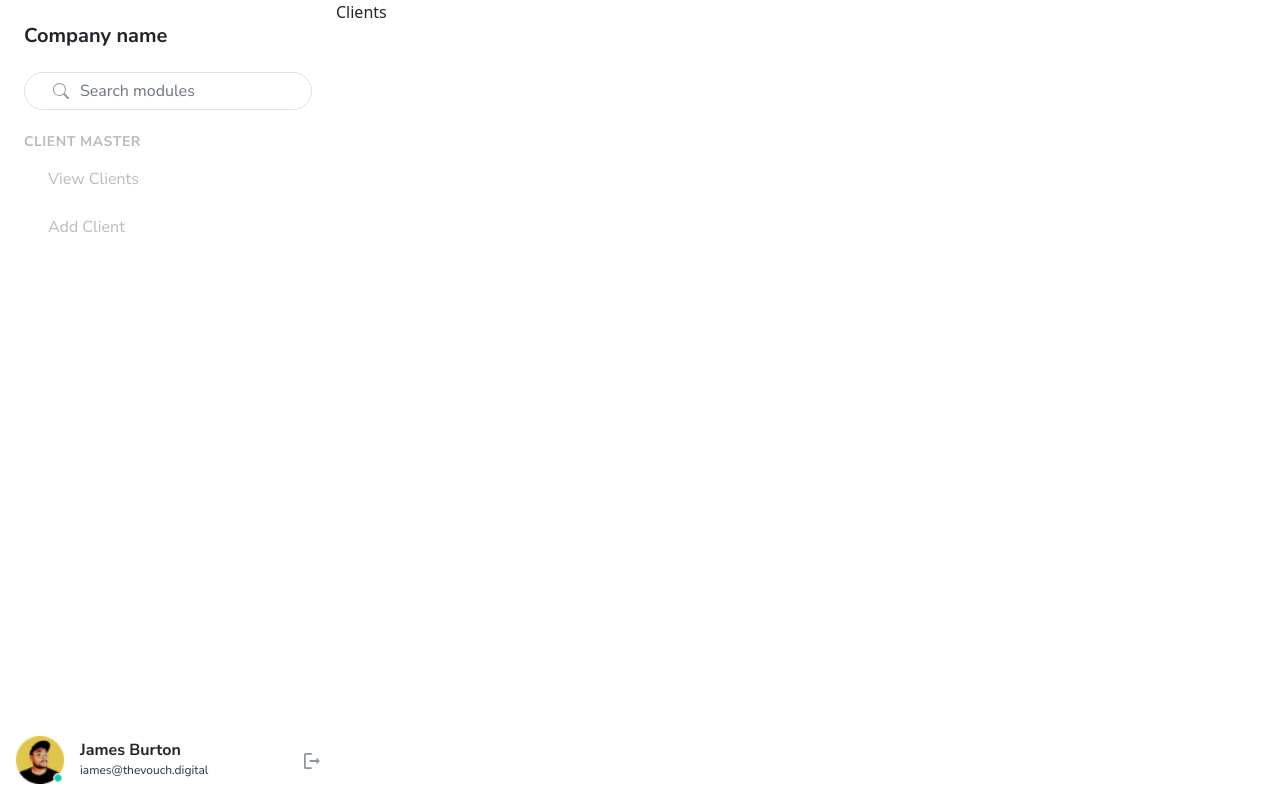
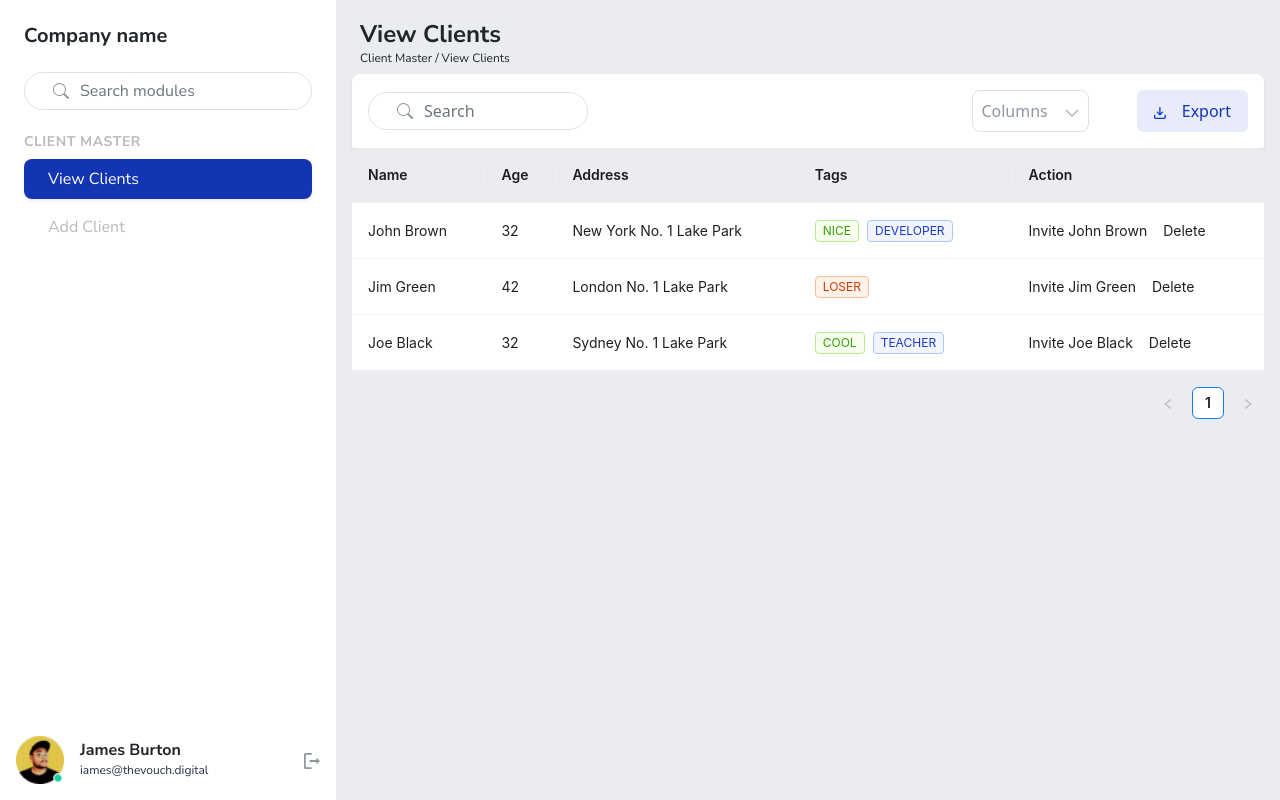
Before and after one commit to bhatshakran/vouch-adminpanel, a React (Vite) app: page /clients in a window 1280 px wide. Built offline with nearby package versions, Linux system fonts and the light colour scheme.

Commit message:
Added:header of table

```diff
--- a/package.json
+++ b/package.json
@@ -9,6 +9,7 @@
     "preview": "vite preview"
   },
   "dependencies": {
+    "antd": "^5.3.1",
     "bootstrap": "^5.2.3",
     "bootstrap-icons": "^1.10.3",
     "react": "^18.2.0",
--- a/src/App.css
+++ b/src/App.css
@@ -19,11 +19,33 @@
   /* font-family: 'Nunito Sans' !important; */
 }
 
+.outl {
+  width: calc(100% - 336px);
+}
+
 .secondarycolor {
   color: #686687 !important;
+}
+
+.nunito {
+  font-family: 'Nunito Sans' !important;
+}
+
+@media only screen and (max-width: 992px) {
+  .outl {
+    width: calc(100% - 80px) !important;
+  }
 }
 @media only screen and (min-width: 768px) {
   .login-left {
     width: 400px !important;
   }
 }
+
+.ant-table-thead .ant-table-cell {
+  background-color: #eaecf0 !important;
+}
+.rounded-top-3 {
+  border-top-left-radius: 8px;
+  border-top-right-radius: 8px;
+}
--- a/src/main.jsx
+++ b/src/main.jsx
@@ -5,8 +5,8 @@ import { createBrowserRouter, RouterProvider } from 'react-router-dom';
 import Dashboard from './routes/Dashboard';
 import Login from './routes/Login';
 import './App.css';
-import Clients from './routes/Dashboard/Clients';
-import AddClient from './routes/Dashboard/AddClient';
+import Clients from './routes/Dashboard/Clients/Clients';
+import AddClient from './routes/Dashboard/Clients/AddClient';
 
 const router = createBrowserRouter([
   {
--- a/src/routes/Dashboard/Clients.tsx
+++ /dev/null
@@ -1,7 +0,0 @@
-import React from 'react';
-
-const Clients = () => {
-  return <div>Clients</div>;
-};
-
-export default Clients;
--- /dev/null
+++ b/src/routes/Dashboard/Clients/Clients.tsx
@@ -0,0 +1,88 @@
+import { Space, Table, Tag } from 'antd';
+import React from 'react';
+import HeaderOfTable from './HeaderOfTable';
+
+const columns = [
+  {
+    title: 'Name',
+    dataIndex: 'name',
+    key: 'name',
+    render: (text) => <a>{text}</a>,
+  },
+  {
+    title: 'Age',
+    dataIndex: 'age',
+    key: 'age',
+  },
+  {
+    title: 'Address',
+    dataIndex: 'address',
+    key: 'address',
+  },
+  {
+    title: 'Tags',
+    key: 'tags',
+    dataIndex: 'tags',
+    render: (_, { tags }) => (
+      <>
+        {tags.map((tag) => {
+          let color = tag.length > 5 ? 'geekblue' : 'green';
+          if (tag === 'loser') {
+            color = 'volcano';
+          }
+          return (
+            <Tag color={color} key={tag}>
+              {tag.toUpperCase()}
+            </Tag>
+          );
+        })}
+      </>
+    ),
+  },
+  {
+    title: 'Action',
+    key: 'action',
+    render: (_, record) => (
+      <Space size='middle'>
+        <a>Invite {record.name}</a>
+        <a>Delete</a>
+      </Space>
+    ),
+  },
+];
+const data = [
+  {
+    key: '1',
+    name: 'John Brown',
+    age: 32,
+    address: 'New York No. 1 Lake Park',
+    tags: ['nice', 'developer'],
+  },
+  {
+    key: '2',
+    name: 'Jim Green',
+    age: 42,
+    address: 'London No. 1 Lake Park',
+    tags: ['loser'],
+  },
+  {
+    key: '3',
+    name: 'Joe Black',
+    age: 32,
+    address: 'Sydney No. 1 Lake Park',
+    tags: ['cool', 'teacher'],
+  },
+];
+
+const Clients = () => {
+  return (
+    <section>
+      <div className='mx-3'>
+        <HeaderOfTable />
+        <Table columns={columns} dataSource={data} />
+      </div>
+    </section>
+  );
+};
+
+export default Clients;
--- /dev/null
+++ b/src/routes/Dashboard/Clients/HeaderOfTable.jsx
@@ -0,0 +1,94 @@
+import React from 'react';
+
+const HeaderOfTable = () => {
+  return (
+    <section className='bg-white rounded-top-3 shadow-sm '>
+      <div className='d-flex justify-content-between px-3 align-items-center py-3'>
+        <div className=' w-25 input-group  border rounded-pill px-3 '>
+          <span
+            className='input-group-text bg-white border-0 '
+            id='basic-addon1'
+            style={{ color: '#8E96A0', borderColor: '#e6e6e6' }}
+          >
+            <svg
+              xmlns='http://www.w3.org/2000/svg'
+              width='16'
+              height='16'
+              fill='currentColor'
+              className='bi bi-search'
+              viewBox='0 0 16 16'
+            >
+              <path d='M11.742 10.344a6.5 6.5 0 1 0-1.397 1.398h-.001c.03.04.062.078.098.115l3.85 3.85a1 1 0 0 0 1.415-1.414l-3.85-3.85a1.007 1.007 0 0 0-.115-.1zM12 6.5a5.5 5.5 0 1 1-11 0 5.5 5.5 0 0 1 11 0z' />
+            </svg>
+          </span>
+          <input
+            type='text'
+            className='form-control border-0 px-0 myinput fw-normal '
+            placeholder='Search '
+            aria-label='Search '
+            aria-describedby='basic-addon1'
+            style={{
+              color: '#8E96A0',
+              borderColor: '#e6e6e6',
+            }}
+          />
+        </div>
+        <section className='d-flex gap-5'>
+          <div
+            className='border rounded-3 p-2 d-flex gap-3'
+            style={{ borderColor: '#e6e6e6', color: '#8E96A0' }}
+          >
+            Columns
+            <span>
+              <svg
+                xmlns='http://www.w3.org/2000/svg'
+                width='16'
+                height='16'
+                fill='currentColor'
+                className='bi bi-chevron-down'
+                viewBox='0 0 16 16'
+              >
+                <path
+                  fillRule='evenodd'
+                  d='M1.646 4.646a.5.5 0 0 1 .708 0L8 10.293l5.646-5.647a.5.5 0 0 1 .708.708l-6 6a.5.5 0 0 1-.708 0l-6-6a.5.5 0 0 1 0-.708z'
+                />
+              </svg>
+            </span>
+          </div>
+
+          <div>
+            <button
+              className='btn primarycolor p-2 px-3 d-flex gap-3 align-items-center'
+              style={{ backgroundColor: '#E8EBF9' }}
+            >
+              <span className=''>
+                <svg
+                  width='12'
+                  height='12'
+                  viewBox='0 0 12 12'
+                  fill='none'
+                  xmlns='http://www.w3.org/2000/svg'
+                >
+                  <g clipPath='url(#clip0_7902_1017)'>
+                    <path
+                      d='M5.90665 8.46959C5.81612 8.46959 5.73126 8.45262 5.65205 8.41867C5.57284 8.38472 5.49929 8.33381 5.4314 8.26591L2.76662 5.60113C2.63083 5.46535 2.56577 5.3041 2.57143 5.1174C2.57709 4.93069 2.64781 4.77511 2.78359 4.65064C2.91938 4.51485 3.07779 4.44696 3.25884 4.44696C3.43989 4.44696 3.5983 4.51485 3.73409 4.65064L5.22772 6.16124V0.678925C5.22772 0.486563 5.29279 0.325318 5.42291 0.195191C5.55304 0.0650636 5.71429 0 5.90665 0C6.09901 0 6.26025 0.0650636 6.39038 0.195191C6.52051 0.325318 6.58557 0.486563 6.58557 0.678925V6.16124L8.09618 4.65064C8.23197 4.51485 8.39038 4.44696 8.57143 4.44696C8.75248 4.44696 8.91089 4.51485 9.04668 4.65064C9.18246 4.77511 9.25035 4.93069 9.25035 5.1174C9.25035 5.3041 9.18246 5.46535 9.04668 5.60113L6.3819 8.26591C6.314 8.33381 6.23762 8.38472 6.15276 8.41867C6.06789 8.45262 5.98586 8.46959 5.90665 8.46959ZM1.35785 12C0.984441 12 0.664781 11.867 0.398869 11.6011C0.132956 11.3352 0 11.0156 0 10.6421V8.46959C0 8.27723 0.0650638 8.11598 0.195191 7.98586C0.325318 7.85573 0.486563 7.79067 0.678925 7.79067C0.871287 7.79067 1.03253 7.85573 1.16266 7.98586C1.29279 8.11598 1.35785 8.27157 1.35785 8.45262V10.6421H10.4554V8.45262C10.4554 8.27157 10.5205 8.11598 10.6506 7.98586C10.7808 7.85573 10.942 7.79067 11.1344 7.79067C11.3154 7.79067 11.471 7.85573 11.6011 7.98586C11.7313 8.11598 11.7963 8.27157 11.7963 8.45262V10.6421C11.7963 11.0156 11.6634 11.3352 11.3975 11.6011C11.1315 11.867 10.8175 12 10.4554 12H1.35785Z'
+                      fill='#153AC7'
+                    />
+                  </g>
+                  <defs>
+                    <clipPath id='clip0_7902_1017'>
+                      <rect width='12' height='12' fill='white' />
+                    </clipPath>
+                  </defs>
+                </svg>
+              </span>
+              <span>Export</span>
+            </button>
+          </div>
+        </section>
+      </div>
+    </section>
+  );
+};
+
+export default HeaderOfTable;
--- /dev/null
+++ b/src/routes/Dashboard/Navbar/Navbar.tsx
@@ -0,0 +1,16 @@
+import React from 'react';
+
+const Navbar = () => {
+  return (
+    <div style={{ height: '58px' }} className='nunito  py-1 px-4'>
+      <h2 className='fw-bold my-0' style={{ fontSize: '24px' }}>
+        View Clients
+      </h2>
+      <p className='my-0' style={{ fontSize: '12px' }}>
+        Client Master / View Clients
+      </p>
+    </div>
+  );
+};
+
+export default Navbar;
--- a/src/routes/Dashboard/Sidebar/Sidebar.jsx
+++ b/src/routes/Dashboard/Sidebar/Sidebar.jsx
@@ -1,9 +1,10 @@
-import React, { useState } from 'react';
-import { Link } from 'react-router-dom';
+import React from 'react';
+import { Link, useLocation } from 'react-router-dom';
 import avatar from '../../../assets/Avatars.png';
 
 const Sidebar = () => {
-  const [activeTab, setActiveTab] = useState('');
+  const { pathname } = useLocation();
+
   return (
     <>
       <div
@@ -23,7 +24,7 @@ const Sidebar = () => {
                 width='16'
                 height='16'
                 fill='currentColor'
-                class='bi bi-search'
+                className='bi bi-search'
                 viewBox='0 0 16 16'
               >
                 <path d='M11.742 10.344a6.5 6.5 0 1 0-1.397 1.398h-.001c.03.04.062.078.098.115l3.85 3.85a1 1 0 0 0 1.415-1.414l-3.85-3.85a1.007 1.007 0 0 0-.115-.1zM12 6.5a5.5 5.5 0 1 1-11 0 5.5 5.5 0 0 1 11 0z' />
@@ -60,9 +61,8 @@ const Sidebar = () => {
               to='/clients'
               role='button'
               className={`  px-4 py-2 rounded-3 my-0  ${
-                activeTab === 'clients' && 'primarybg text-white shadow-sm'
+                pathname === '/clients' && 'primarybg text-white shadow-sm'
               }`}
-              onClick={() => setActiveTab('clients')}
               style={{
                 fontSize: '16px',
                 textDecoration: 'none',
@@ -75,14 +75,13 @@ const Sidebar = () => {
               to='/add'
               role='button'
               className={`px-4 py-2 rounded-3  my-0 ${
-                activeTab === 'add' && 'primarybg text-white shadow-sm'
+                pathname === '/add' && 'primarybg text-white shadow-sm'
               }`}
               style={{
                 fontSize: '16px',
                 textDecoration: 'none',
                 color: '#B8BABC',
               }}
-              onClick={() => setActiveTab('add')}
             >
               Add Client
             </Link>
@@ -148,9 +147,8 @@ const Sidebar = () => {
           <Link
             to='/clients'
             className={`d-flex flex-column gap-2    py-2 my-0 ${
-              activeTab === 'clients' && 'primarybg shadow-sm'
+              pathname === '/clients' && 'primarybg shadow-sm'
             }  `}
-            onClick={() => setActiveTab('clients')}
           >
             <svg
               xmlns='http://www.w3.org/2000/svg'
@@ -158,7 +156,7 @@ const Sidebar = () => {
               height='25'
               fill='currentColor'
               className={`bi bi-view-stacked w-100 ${
-                activeTab === 'clients' && 'text-white'
+                pathname === '/clients' && 'text-white'
               }`}
               viewBox='0 0 16 16'
             >
@@ -169,9 +167,8 @@ const Sidebar = () => {
           <Link
             to='/add'
             className={`d-flex flex-column gap-2   py-2 my-0  ${
-              activeTab === 'add' && 'primarybg shadow-sm'
+              pathname === '/add' && 'primarybg shadow-sm'
             } `}
-            onClick={() => setActiveTab('add')}
           >
             <svg
               xmlns='http://www.w3.org/2000/svg'
@@ -179,7 +176,7 @@ const Sidebar = () => {
               height='25'
               fill='currentColor'
               className={`bi bi-view-stacked w-100 ${
-                activeTab === 'add' && 'text-white'
+                pathname === '/add' && 'text-white'
               }`}
               viewBox='0 0 16 16'
             >
--- a/src/routes/Dashboard/index.tsx
+++ b/src/routes/Dashboard/index.tsx
@@ -1,12 +1,14 @@
 import React from 'react';
 import { Outlet } from 'react-router-dom';
+import Navbar from './Navbar/Navbar';
 import Sidebar from './Sidebar/Sidebar';
 
 const Dashboard = () => {
   return (
     <section className='d-flex'>
       <Sidebar />
-      <div>
+      <div style={{ backgroundColor: '#EAECF0' }} className='outl py-3'>
+        <Navbar />
         <Outlet />
       </div>
     </section>
```
Also changed, not shown: src/routes/Dashboard/Clients/AddClient.tsx (renamed from src/routes/Dashboard/AddClient.tsx), 1 other file (tests, documents, lock files or other folders).
